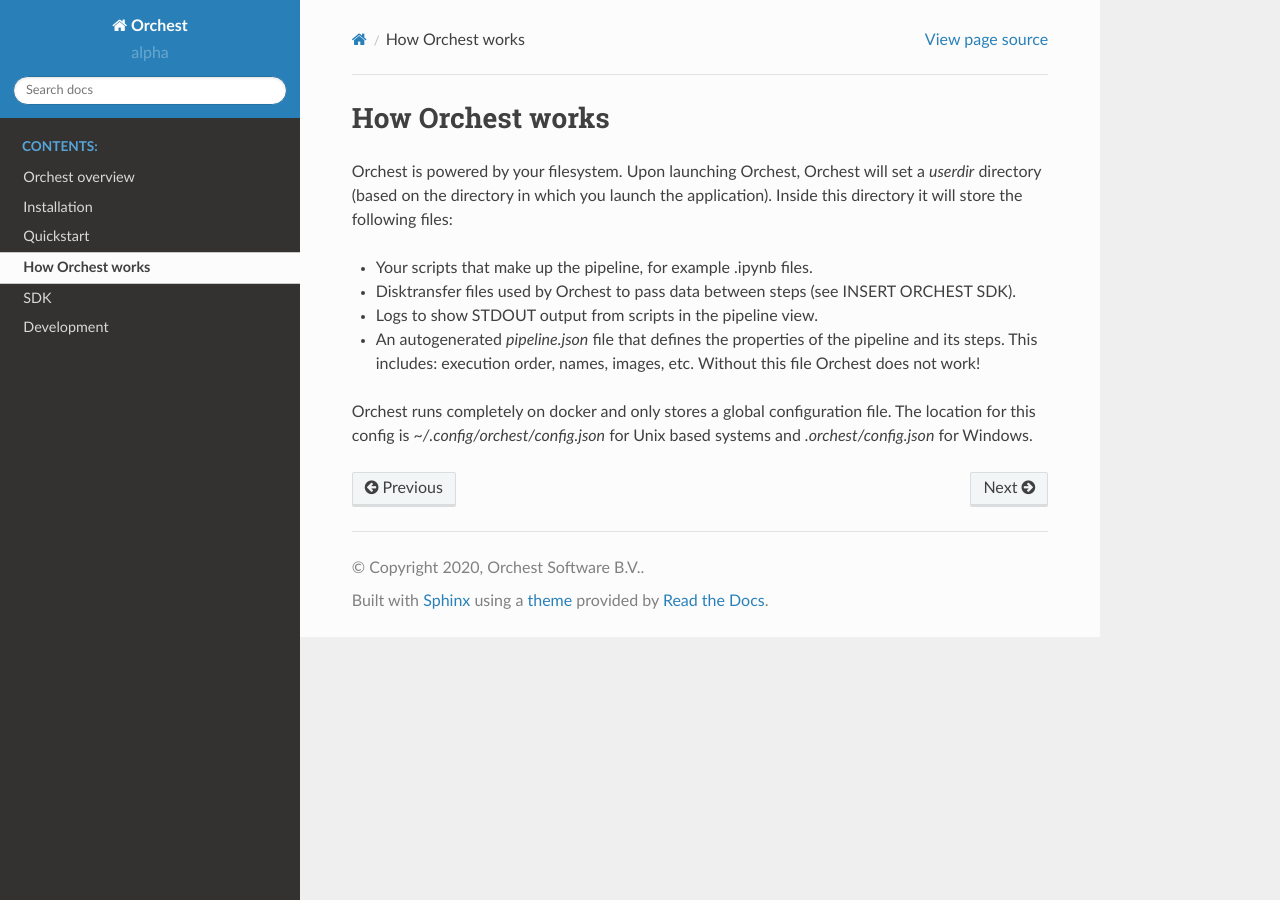
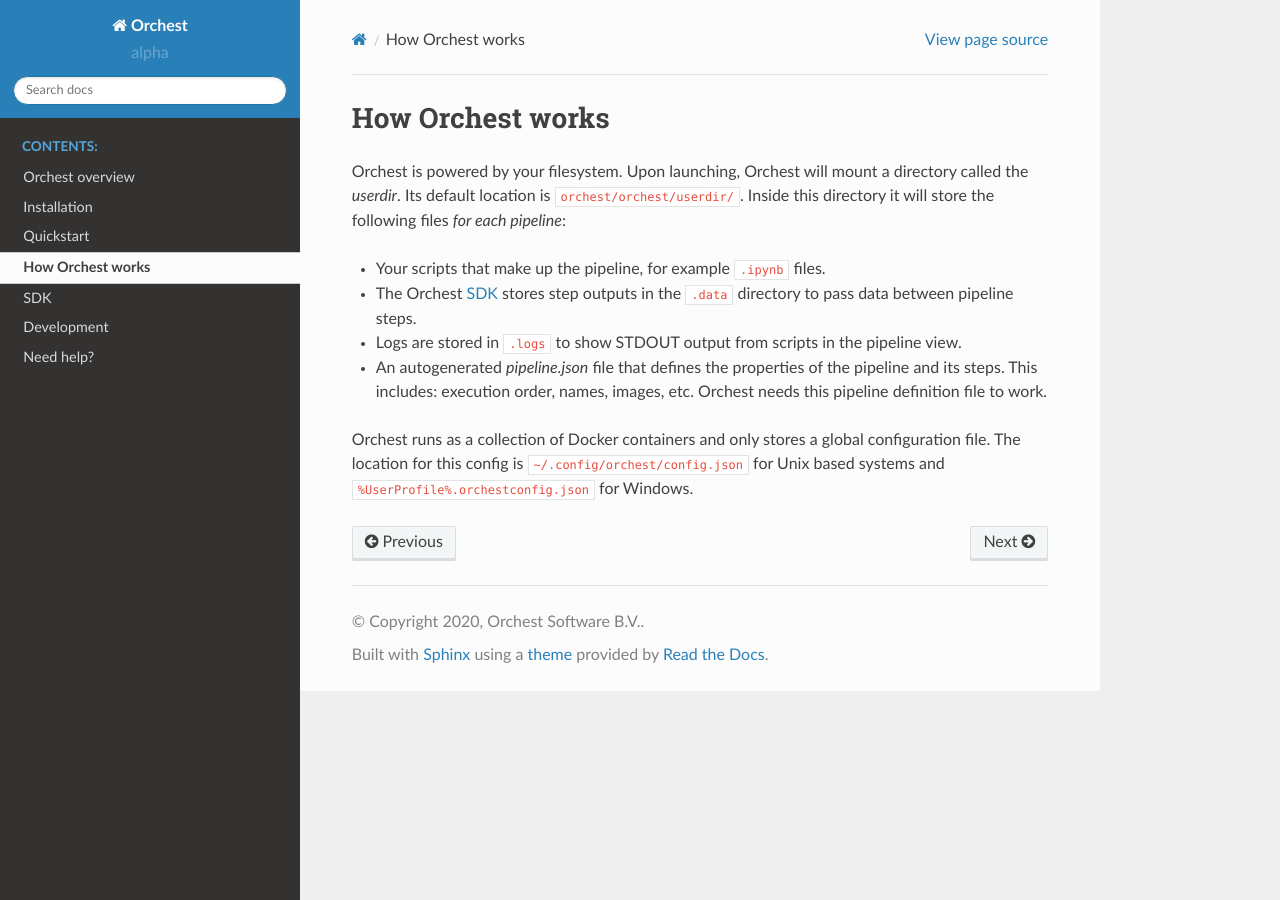
Before and after one commit to ReactExpert918/orchest, a Sphinx documentation site: the page built from docs/source/how_orchest_works.rst, in a window 1280 px wide. Built offline with Sphinx 7.4.7 and the Read the Docs theme 2.0.0, drawn with Linux system fonts in a browser that asks for light colours.

Commit message:
added permission process and updated some of the docs

```diff
--- /dev/null
+++ b/docs/source/help.rst
@@ -0,0 +1,5 @@
+Need help?
+==========
+
+For questions come talk to us on `Gitter <https://www.gitter.im/orchest/>`_. If
+you think you've found a bug we encourage you to report it on `GitHub <https://github.com/orchest/orchest/issues>`_.
--- a/docs/source/how_orchest_works.rst
+++ b/docs/source/how_orchest_works.rst
@@ -1,16 +1,18 @@
 How Orchest works
 =================
 
-Orchest is powered by your filesystem. Upon launching Orchest, Orchest will set a `userdir`
-directory (based on the directory in which you launch the application). Inside this directory it
-will store the following files:
+Orchest is powered by your filesystem. Upon launching, Orchest will
+mount a directory called the `userdir`. Its default location is
+:code:`orchest/orchest/userdir/`. Inside this directory it will store the following
+files `for each pipeline`:
 
-* Your scripts that make up the pipeline, for example .ipynb files.
-* Disktransfer files used by Orchest to pass data between steps (see INSERT ORCHEST SDK).
-* Logs to show STDOUT output from scripts in the pipeline view.
+* Your scripts that make up the pipeline, for example :code:`.ipynb` files.
+* The Orchest :ref:`SDK` stores step outputs in the :code:`.data` directory to pass data between pipeline steps.
+* Logs are stored in :code:`.logs` to show STDOUT output from scripts in the pipeline view.
 * An autogenerated `pipeline.json` file that defines the properties of the pipeline and its steps.
-  This includes: execution order, names, images, etc. Without this file Orchest does not work!
+  This includes: execution order, names, images, etc. Orchest needs this
+  pipeline definition file to work.
 
-Orchest runs completely on docker and only stores a global configuration file. The location for this
-config is `~/.config/orchest/config.json` for Unix based systems and `.orchest/config.json` for
-Windows.
+Orchest runs as a collection of Docker containers and only stores a global configuration file. The
+location for this config is :code:`~/.config/orchest/config.json` for Unix based systems and
+:code:`%UserProfile%\.orchest\config.json` for Windows.
--- a/docs/source/index.rst
+++ b/docs/source/index.rst
@@ -14,6 +14,7 @@
 enables you to develop, train and run your models on the cloud without any knowledge of cloud
 infrastructure.
 
+
 .. toctree::
    :maxdepth: 2
    :caption: Contents:
@@ -24,6 +25,7 @@
    how_orchest_works
    sdk/index
    development/index
+   help
 
 
 .. Indices and tables
```
Also changed, not shown: docs/source/development/contributer_guides.rst (+7 -10 lines), docs/source/installation.rst (+19 -4 lines), docs/source/sdk/index.rst (+11 -2 lines), 6 other files.
